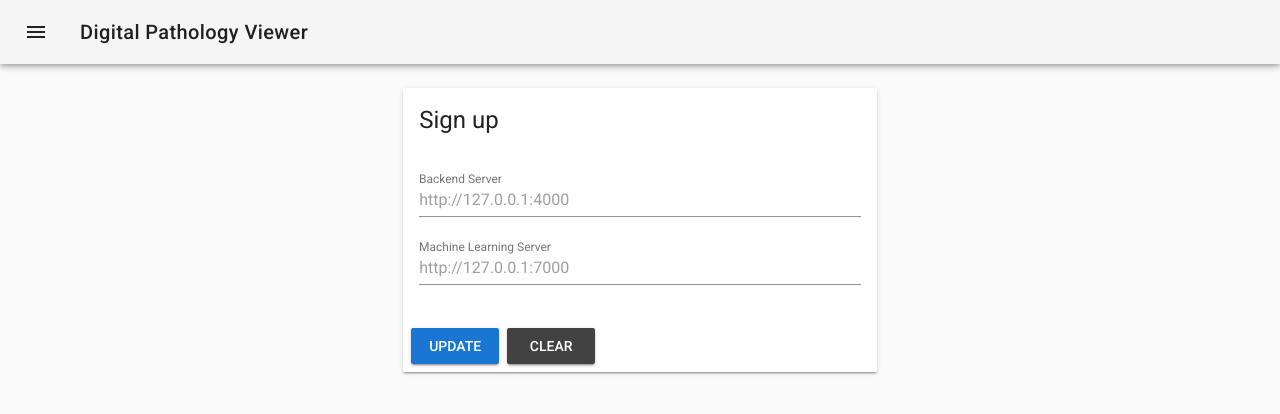
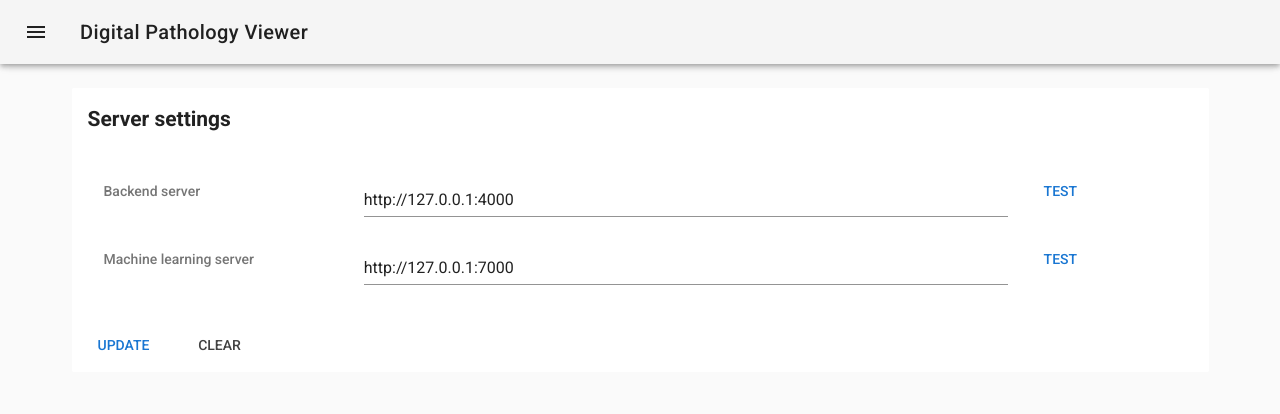
Before and after one commit to rminami/JHProject-FE, a Vue app: page /admin/server-settings in a window 1280 px wide. Shown: the top 414 px of the page. Built offline with nearby package versions, Linux system fonts and the light colour scheme.

Commit message:
Added buttons to check each connection

```diff
--- a/src/components/settings/ServerSettings.vue
+++ b/src/components/settings/ServerSettings.vue
@@ -1,36 +1,54 @@
 <template>
   <v-container>
-    <v-layout row justify-space-around>
-      <v-flex xs5>
-        <v-card>
-          <v-card-title>
-            <span class="headline">Sign up</span>
-          </v-card-title>
-          <v-card-text>
-            <v-form>
+    <!-- <v-layout row justify-space-around> -->
+      <v-card flat>
+        <v-card-text>
+          <v-layout row id="title-row">
+            <h2>Server settings</h2>
+          </v-layout>
+          <v-spacer></v-spacer>
+          <v-layout row>
+            <v-flex xs3>
+              <v-subheader>Backend server</v-subheader>
+            </v-flex>
+            <v-flex xs7>
               <v-text-field
                 name="backend"
                 label="Backend Server"
                 v-model="beEndpoint"
-                :placeholder="beCurrent"
                 type="url"
+                single-line
               ></v-text-field>
+            </v-flex>
+            <v-flex xs2>
+              <v-btn flat color="primary">Test</v-btn>
+            </v-flex>
+          </v-layout>
+          <v-layout row>
+            <v-flex xs3>
+              <v-subheader>Machine learning server</v-subheader>
+            </v-flex>
+            <v-flex xs7>
               <v-text-field
                 name="machineLearning"
                 label="Machine Learning Server"
                 v-model="mlEndpoint"
-                :placeholder="mlCurrent"
                 type="url"
+                single-line
               ></v-text-field>
-            </v-form>
-          </v-card-text>
-          <v-card-actions>
-            <v-btn color="primary">Update</v-btn>
-            <v-btn color="secondary" @click.stop="clear">Clear</v-btn>
-          </v-card-actions>
-        </v-card>
-      </v-flex>
-    </v-layout>
+            </v-flex>
+            <v-flex xs2>
+              <v-btn flat color="primary">Test</v-btn>
+            </v-flex>
+          </v-layout>
+        </v-card-text>
+        <v-card-actions>
+          <v-layout row>
+            <v-btn flat color="primary">Update</v-btn>
+            <v-btn flat color="secondary" @click.stop="clear">Clear</v-btn>
+          </v-layout>
+        </v-card-actions>
+      </v-card>
   </v-container>
 </template>
 
@@ -52,6 +70,10 @@ export default {
     beCurrent: s => s.beEndpoint,
     mlCurrent: s => s.mlEndpoint
   }),
+  created() {
+    this.beEndpoint = this.beCurrent
+    this.mlEndpoint = this.mlCurrent
+  },
   methods: {
     clear() {
       this.beEndpoint = ''
@@ -60,3 +82,8 @@ export default {
   }
 }
 </script>
+
+<style lang="stylus" scoped>
+#title-row
+  margin-bottom 32px
+</style>
```
